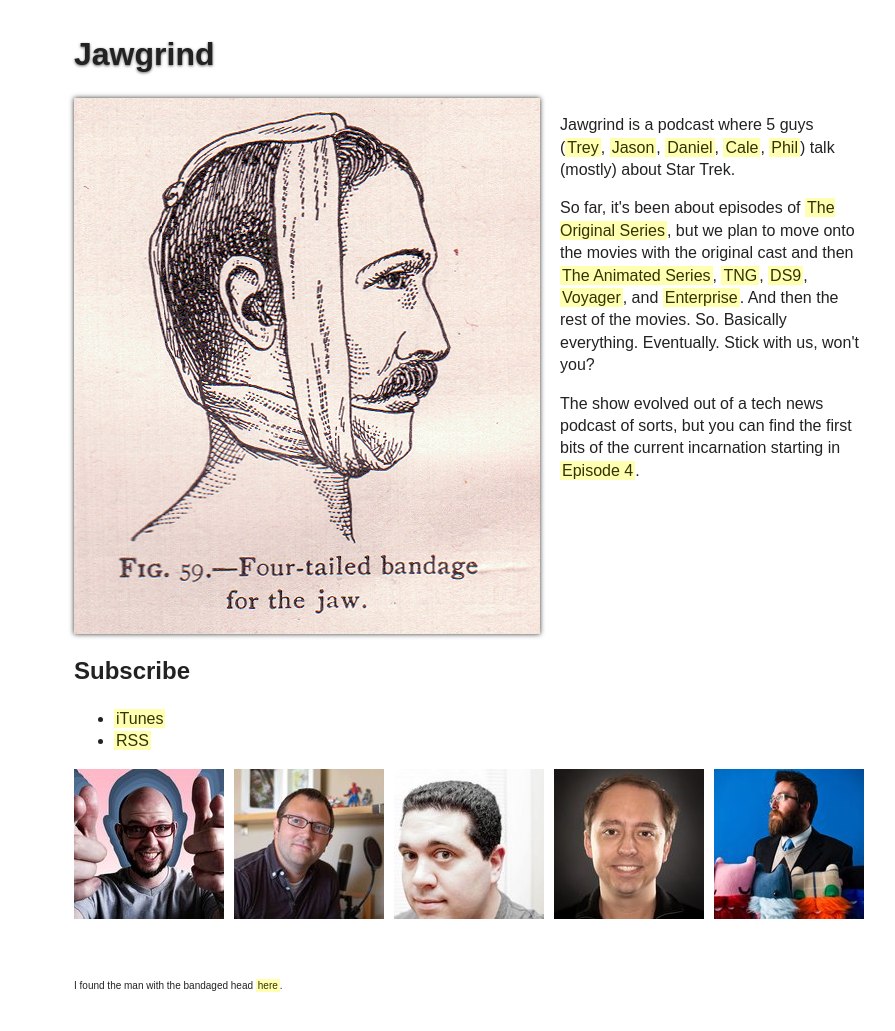
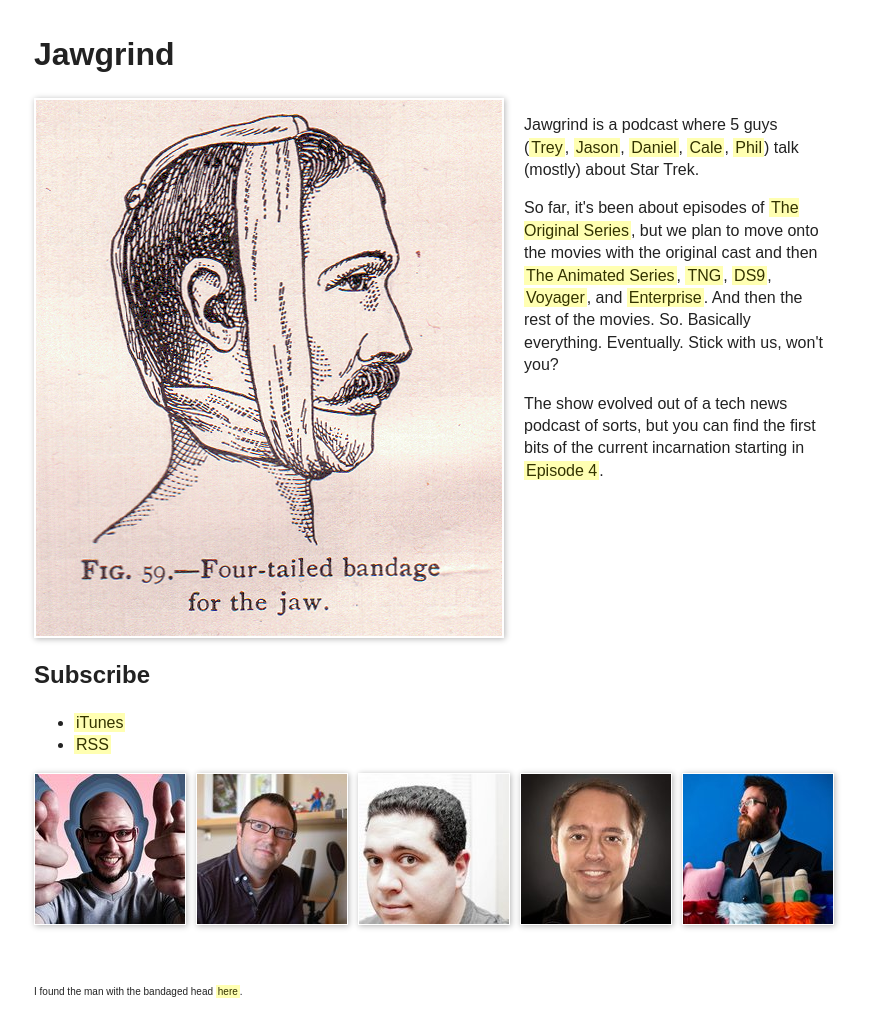
Before and after one commit to trey/jawgrind, a PHP site: page / in a window 1280 px wide. Shown: the whole page, without its empty margins (166-1061 px from the left). Before the commit the page ends 992 px from the top, so only its background shows below. Run offline with PHP 8.4, Linux system fonts and the light colour scheme; some libraries are stand-ins or nearby versions.

Commit message:
Learning Sass again.

```diff
--- a/css/main.css
+++ b/css/main.css
@@ -294,28 +294,26 @@ textarea { resize: vertical; }
   p, h2, h3 { orphans: 3; widows: 3; }
   /* line 295, sass/_html5bp.scss */
   h2, h3 { page-break-after: avoid; } }
-/* line 9, sass/main.scss */
+/* line 10, sass/main.scss */
 body { background: #fff; }
 
-/* line 12, sass/main.scss */
-.main { margin: 2em auto; width: 50em; }
-/* line 15, sass/main.scss */
-.main h1 { text-shadow: 0px 1px 3px rgba(0, 0, 0, 0.6); }
-/* line 18, sass/main.scss */
+/* line 13, sass/main.scss */
+.main { margin: 2em auto; width: 55em; }
+/* line 17, sass/main.scss */
 .main a { text-decoration: none; background: rgba(255, 255, 0, 0.3); color: #333300; padding: 1px 2px; }
-/* line 23, sass/main.scss */
+/* line 22, sass/main.scss */
 .main a:hover { color: #000; background: yellow; }
-/* line 28, sass/main.scss */
-.main .icon { float: left; margin: 0 20px 20px 0; -webkit-box-shadow: 0px 0px 5px #333333; -moz-box-shadow: 0px 0px 5px #333333; box-shadow: 0px 0px 5px #333333; }
-/* line 33, sass/main.scss */
+/* line 27, sass/main.scss */
+.main .icon { float: left; margin: 0 20px 20px 0; border: solid 2px white; box-shadow: 1px 1px 6px rgba(0, 0, 0, 0.3); }
+/* line 32, sass/main.scss */
 .main .description { width: 300px; float: left; }
-/* line 37, sass/main.scss */
+/* line 36, sass/main.scss */
 .main #subscribe { clear: both; }
 
-/* line 42, sass/main.scss */
+/* line 41, sass/main.scss */
 #hosts { list-style: none; padding: 0; }
-/* line 45, sass/main.scss */
-#hosts li { float: left; margin-right: 10px; }
+/* line 44, sass/main.scss */
+#hosts li { float: left; margin-right: 10px; border: solid 2px white; box-shadow: 1px 1px 6px rgba(0, 0, 0, 0.3); border-width: 1px; }
 
-/* line 51, sass/main.scss */
+/* line 52, sass/main.scss */
 footer { font-size: 10px; padding-top: 50px; clear: both; }
--- a/css/sass/main.scss
+++ b/css/sass/main.scss
@@ -2,19 +2,18 @@
 @import "html5bp";
 @import "compass/css3";
 
-$default-text-shadow-color: rgba(#000, 0.6);
-$default-text-shadow-blur: 3px;
-$default-text-shadow-v-offset: 1px;
+@mixin nice-shadow {
+    border: solid 2px white;
+    box-shadow: 1px 1px 6px rgba(0, 0, 0, 0.3);
+}
 
 body {
     background: #fff;
 }
 .main {
     margin: 2em auto;
-    width: 50em;
-    h1 {
-        @include single-text-shadow;
-    }
+    width: 55em;
+    h1 {}
     a {
         text-decoration: none;
         background: rgba(255, 255, 0, .3);
@@ -28,7 +27,7 @@ body {
     .icon {
         float: left;
         margin: 0 20px 20px 0;
-        @include box-shadow;
+        @include nice-shadow;
     }
     .description {
         width: 300px;
@@ -45,6 +44,8 @@ body {
     li {
         float: left;
         margin-right: 10px;
+        @include nice-shadow;
+        border-width: 1px;
     }
 }
 
```
